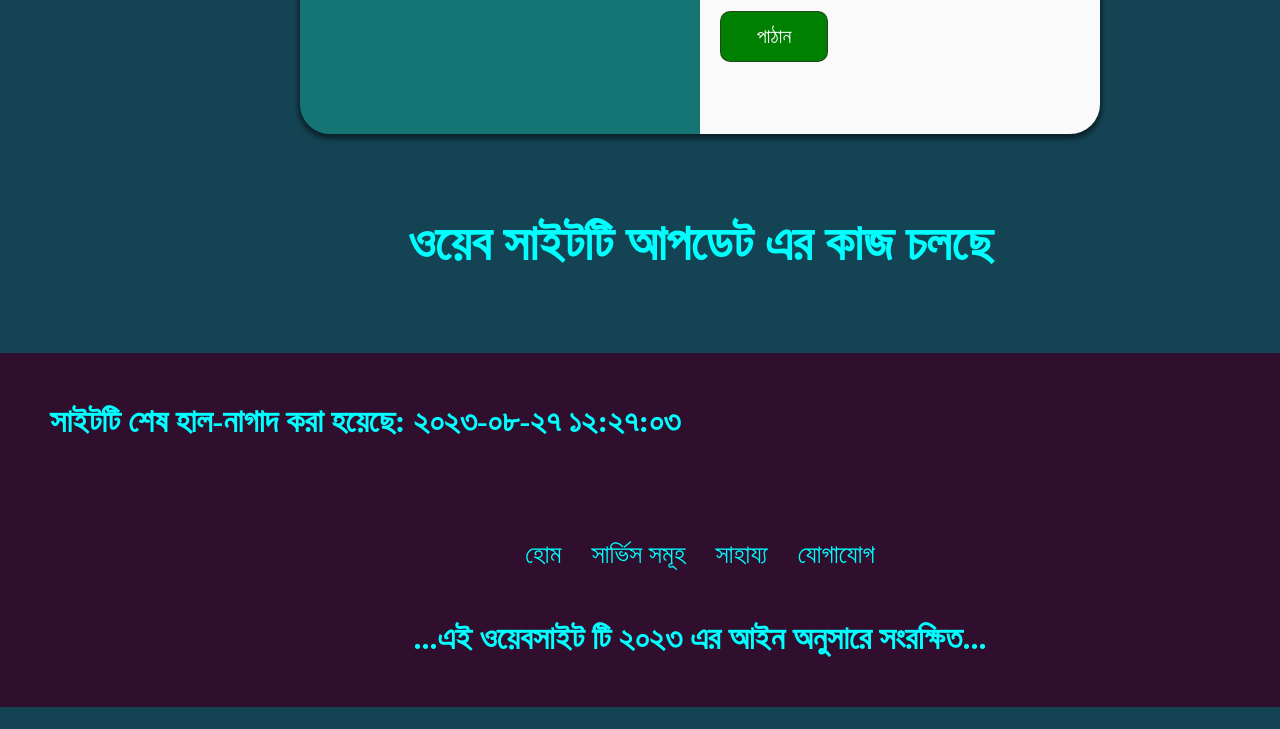
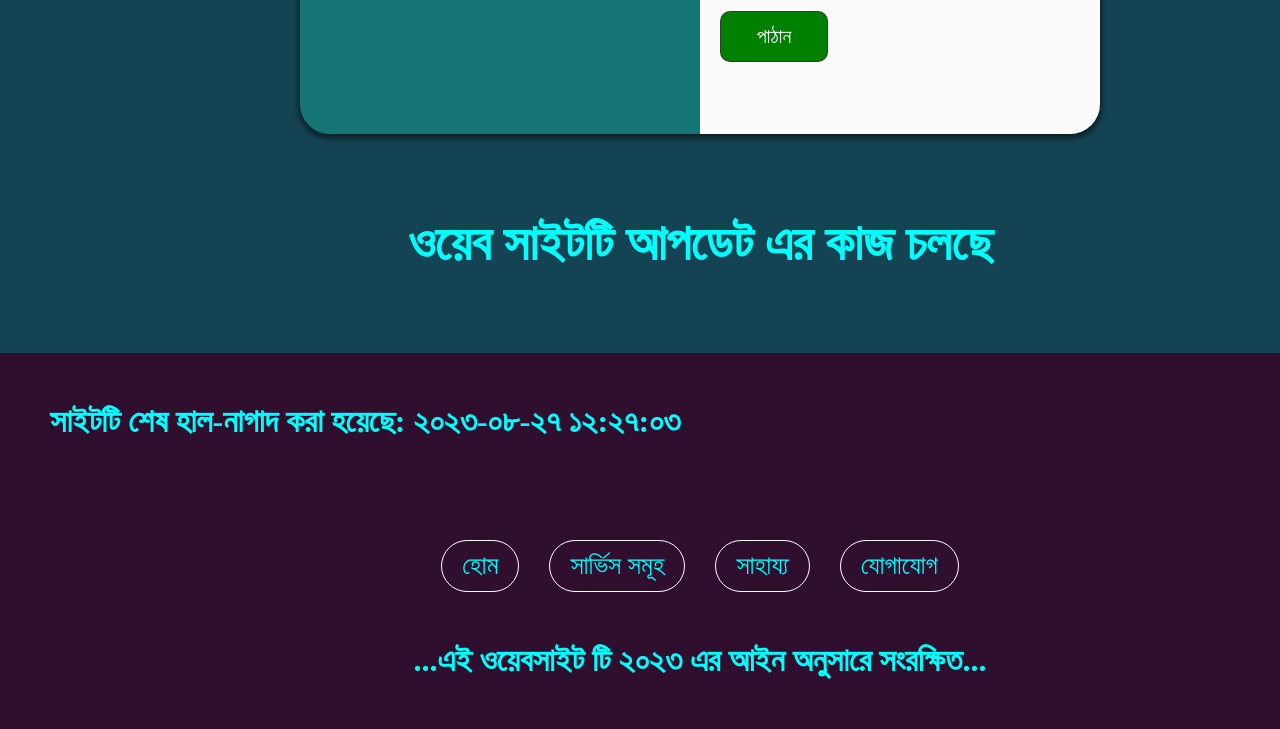
Before and after one commit to rifathossenr/finalproject, a plain HTML site: page index.html in a window 1280 px wide. Shown: the part 2380-3109 px from the top of the page. Before the commit the page ends 3087 px from the top, so only its background shows below. Drawn offline with nearby package versions, Linux system fonts and the light colour scheme; a web font is replaced by a local one.

Commit message:
updatedenow

```diff
--- a/style.css
+++ b/style.css
@@ -401,6 +401,19 @@ footer{
     flex-wrap: wrap;
 }
 
+.footerbox1 ul li a{
+    border: 1px solid #fff;
+    padding: 10px 20px;
+    border-radius: 50px;
+    transition: .3s ease;
+}
+
+.footerbox1 ul li a:hover{
+    background-color: #fff;
+    color: #000;
+    transform: scale(1.2);
+}
+
 
 .endText h1{
     text-align: center;
```
